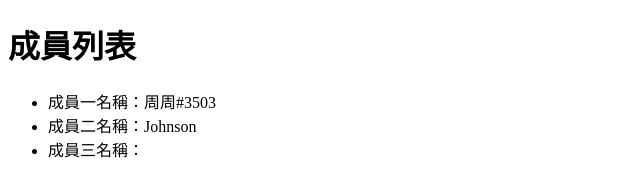
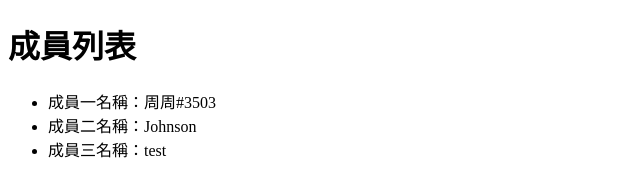
Before and after one commit to JHOUJHOU/git_test_0906_4, a plain HTML site: page index.html in a window 1280 px wide. Shown: the full height of the page, 0-640 px from the left. Drawn offline with Linux system fonts and the light colour scheme.

Commit message:
update: 新增成員C

```diff
--- a/index.html
+++ b/index.html
@@ -12,7 +12,7 @@
   <ul>
     <li>成員一名稱：周周#3503</li>
     <li>成員二名稱：Johnson</li>
-    <li>成員三名稱：</li>
+    <li>成員三名稱：test</li>
   </ul>
 </body>
 
```
